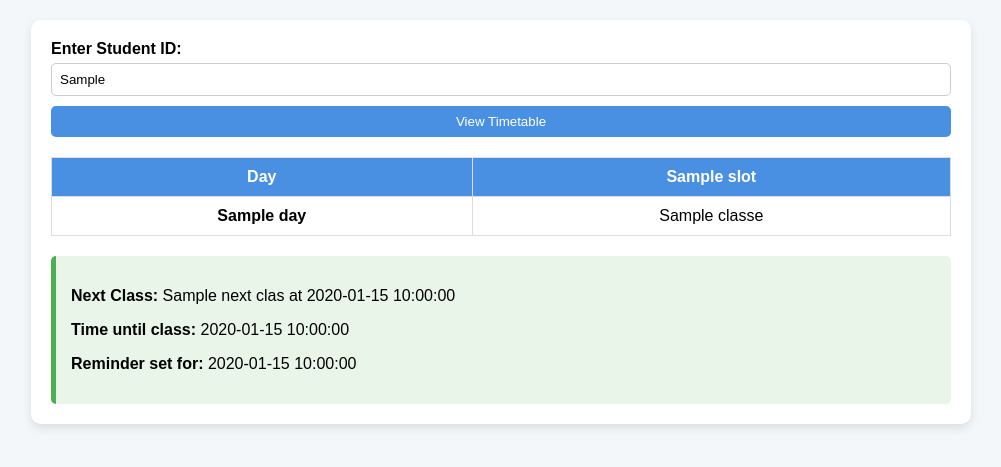
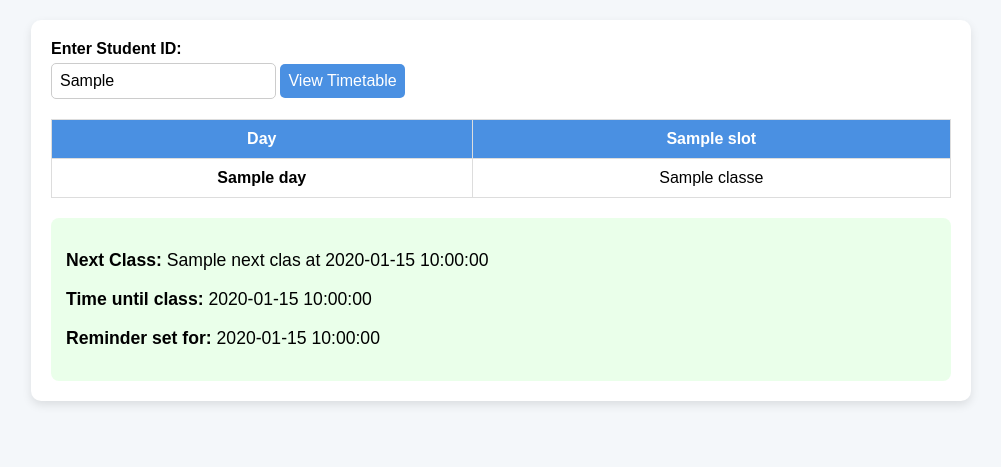
Before and after one commit to ChargeCHKNMAN/Grange-Yadh, a Flask app: template Grange Yadh/templates/index.html in a window 1280 px wide. Shown: the part 111-578 px from the top of the page, without its empty margins (139-1140 px from the left). Run offline with Flask 3, Linux system fonts and the light colour scheme; the template is opened without the code that fills it: most values are stand-ins (such as "Sample title", 1, 10 or a date in 2020).

Commit message:
Update index.html

```diff
--- a/Grange Yadh/templates/index.html
+++ b/Grange Yadh/templates/index.html
@@ -1,7 +1,6 @@
 <!DOCTYPE html>
-<html lang="en">
+<html>
 <head>
-    <meta charset="UTF-8">
     <title>Student Timetable</title>
     <meta name="viewport" content="width=device-width, initial-scale=1">
     <style>
@@ -30,8 +29,7 @@
             margin: 5px 0;
             border-radius: 5px;
             border: 1px solid #ccc;
-            width: 100%;
-            box-sizing: border-box;
+            font-size: 16px;
         }
         button {
             background-color: #4A90E2;
@@ -63,12 +61,21 @@
             font-weight: bold;
             text-align: center;
         }
-        .reminder-info {
+        .reminder-section {
             margin-top: 20px;
-            background-color: #e9f5e9;
             padding: 15px;
-            border-left: 5px solid #4CAF50;
-            border-radius: 5px;
+            background: #f0f8ff;
+            border-radius: 8px;
+        }
+        .reminder-section h3 {
+            margin-top: 0;
+        }
+        .next-class-info {
+            background: #eaffea;
+            padding: 15px;
+            border-radius: 8px;
+            margin-top: 20px;
+            font-size: 1.1em;
         }
     </style>
 </head>
@@ -76,11 +83,10 @@
     <header>
         <h1>📅 Student Timetable</h1>
     </header>
-
     <div class="container">
-        <form method="GET" action="{{ url_for('index') }}">
-            <label for="student_id"><strong>Enter Student ID:</strong></label>
-            <input type="text" name="student_id" id="student_id" placeholder="e.g., SAD0006" value="{{ selected_student }}" required>
+        <form method="GET" action="/">
+            <label for="student_id"><strong>Enter Student ID:</strong></label><br>
+            <input type="text" id="student_id" name="student_id" placeholder="e.g. SAY0023" value="{{ selected_student }}" required>
             <button type="submit">View Timetable</button>
         </form>
 
@@ -107,18 +113,14 @@
                     {% endfor %}
                 </tbody>
             </table>
+        {% endif %}
 
-            {% if next_class %}
-                <div class="reminder-info">
-                    <p><strong>Next Class:</strong> {{ next_class.subject }} at {{ next_class.time_slot }}</p>
-                    <p><strong>Time until class:</strong> {{ next_class.time_until }}</p>
-                    <p><strong>Reminder set for:</strong> {{ next_class.reminder_time }}</p>
-                </div>
-            {% else %}
-                <div class="reminder-info">
-                    <p>No more classes for today. 🎉</p>
-                </div>
-            {% endif %}
+        {% if next_class %}
+            <div class="next-class-info">
+                <p><strong>Next Class:</strong> {{ next_class.subject }} at {{ next_class.time_slot }}</p>
+                <p><strong>Time until class:</strong> {{ next_class.time_until }}</p>
+                <p><strong>Reminder set for:</strong> {{ next_class.reminder_time }}</p>
+            </div>
         {% endif %}
     </div>
 </body>
```
